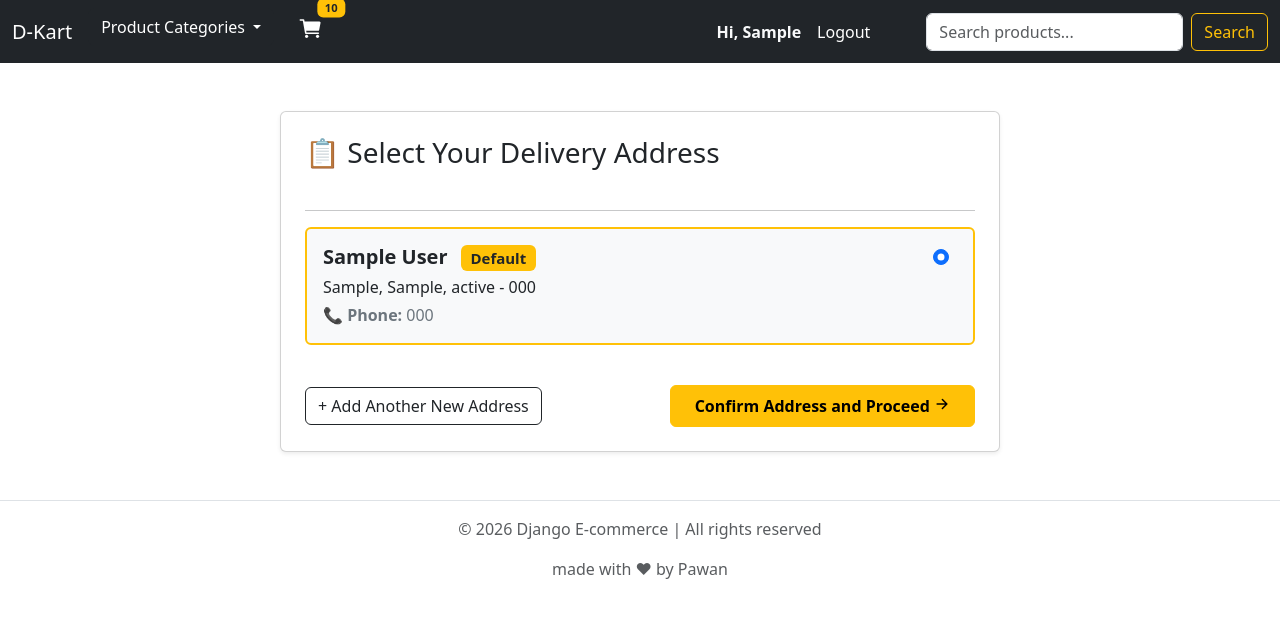
After one commit to PawanCodeCrafts/django-ecommerce, a Django app: page /checkout/ in a window 1280 px wide. The commit adds this page. Shown: the top 618 px of the page. Run offline with Django 5.2, Linux system fonts and the light colour scheme; a user stored in the database is signed in; tables that the repository leaves empty hold one stand-in row (values such as "Sample post").

Commit message:
Complete add address logic and create checkout address selection page

```diff
--- a/shop/templates/shop/add_address.html
+++ b/shop/templates/shop/add_address.html
@@ -11,7 +11,8 @@
                     <h4 class="mb-0 text-center">Add Shipping Address</h4>
                 </div>
                 <div class="card-body mt-3">
-                    <form method="POST">
+                    <form method="POST" action="{% url 'shop:add_address' %}">
+                        {% csrf_token %}
                         <div class="row g-3">
 
                             <div class="col-md-12">
@@ -20,7 +21,7 @@
                             </div>
                             <div class="col-md-6">
                                 <label for="phone_number" class="form-label fw-medium"> Phone Number :</label>
-                                <input type="tel" name="phone" pattern="[6-9][0-9]{9}" class="form-control"
+                                <input type="tel" name="phone_number" pattern="[6-9][0-9]{9}" class="form-control"
                                     placeholder="example: 9876543210"
                                     title="Please enter a valid 10-digit Indian mobile number starting with 6, 7, 8, or 9."
                                     required>
--- /dev/null
+++ b/shop/templates/shop/checkout_summary.html
@@ -0,0 +1,49 @@
+{% extends 'base.html' %}
+
+{% block content %}
+<div class="container my-5">
+    <div class="row justify-content-center">
+        <div class="col-md-8">
+            <div class="card shadow-sm p-4">
+                <h3 class="mb-4">📋 Select Your Delivery Address</h3>
+                <hr>
+
+                <form method="POST" action="{% url 'shop:checkout' %}">
+                    {% csrf_token %}
+
+                    <div class="row">
+                        {% for addr in addresses %}
+                            <div class="col-md-12 mb-3">
+                                <div class="card p-3 {% if addr.is_default %}border-warning border-2 bg-light{% else %}border-secondary-subtle{% endif %}">
+                                    <div class="d-flex justify-content-between align-items-start">
+                                        <div>
+                                            <h5 class="card-title mb-1 fw-bold">
+                                                {{ addr.full_name }}
+                                                {% if addr.is_default %}
+                                                    <span class="badge bg-warning text-dark ms-2">Default</span>
+                                                {% endif %}
+                                            </h5>
+                                            <p class="card-text mb-1">{{ addr.street }}, {{ addr.city }}, {{ addr.state }} - {{ addr.pincode }}</p>
+                                            <p class="card-text text-secondary mb-0"><strong>📞 Phone:</strong> {{ addr.phone_number }}</p>
+                                        </div>
+
+                                        <div class="form-check">
+                                            <input class="form-check-input" type="radio" name="selected_address" value="{{ addr.id }}" id="addr_{{ addr.id }}" {% if addr.is_default %}checked{% endif %} required>
+                                        </div>
+                                    </div>
+                                </div>
+                            </div>
+                        {% endfor %}
+                    </div>
+
+                    <div class="mt-4 d-flex justify-content-between align-items-center">
+                        <a href="{% url 'shop:add_address' %}" class="btn btn-outline-dark">+ Add Another New Address</a>
+                        <button type="submit" class="btn btn-warning fw-bold px-4 py-2">Confirm Address and Proceed <ion-icon name="arrow-forward-outline"></ion-icon></button>
+                    </div>
+
+                </form>
+            </div>
+        </div>
+    </div>
+</div>
+{% endblock %}
--- a/shop/views.py
+++ b/shop/views.py
@@ -107,12 +107,49 @@ def update_cart(request, pk, action):
     item.save()
     return redirect('shop:cart_display')
 
+@login_required
 def checkout(request):
-    user_address =  Address.objects.filter(user=request.user)
-    if user_address.exists():
-        return render(request, 'shop/checkout_summary.html',{'addresses':user_address})
-    else :
+    user_addresses = Address.objects.filter(user=request.user)
+    if not user_addresses.exists():
         return redirect('shop:add_address')
 
+    if request.method == 'POST':
+        chosen_address_id = request.POST.get('selected_address')
+        request.session['selected_address_id'] = chosen_address_id
+
+        return redirect('shop:order_summary')
+
+    return render(request, 'shop/checkout_summary.html', {'addresses': user_addresses})
+
 def add_address(request):
+    if request.method == 'POST':
+        user = request.user
+        full_name = request.POST.get('full_name')
+        phone_number = request.POST.get('phone_number')
+        country = request.POST.get('country')
+        state = request.POST.get('state')
+        city = request.POST.get('city')
+        street = request.POST.get('street')
+        pincode = request.POST.get('pincode')
+        is_default = request.POST.get('is_default')=='on'
+        gender = request.POST.get('gender')
+
+        if is_default:
+            Address.objects.filter(user=user, is_default=True).update(is_default=False)
+
+        Address.objects.create(
+            user = user,
+            full_name = full_name,
+            phone_number = phone_number,
+            country = country,
+            state = state,
+            city = city,
+            street = street,
+            pincode = pincode,
+            is_default = is_default,
+            gender = gender,
+        )
+
+        return redirect("shop:checkout")
+
     return render(request, 'shop/add_address.html')
```
